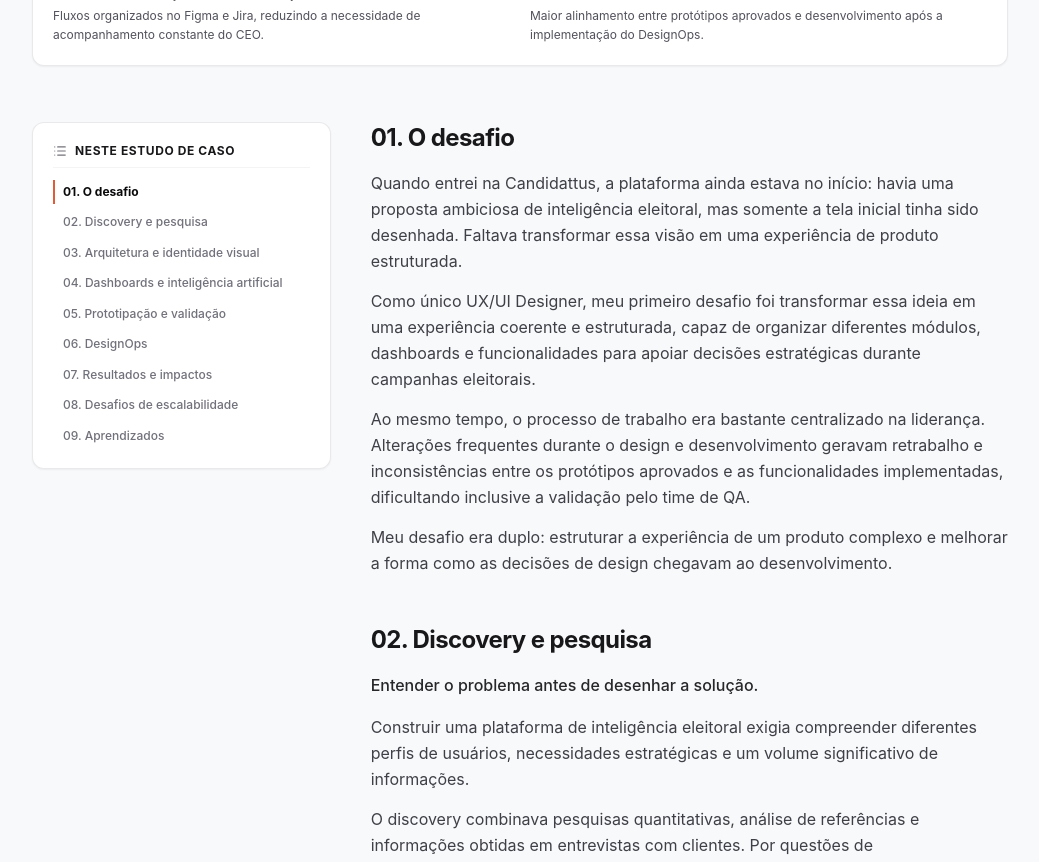
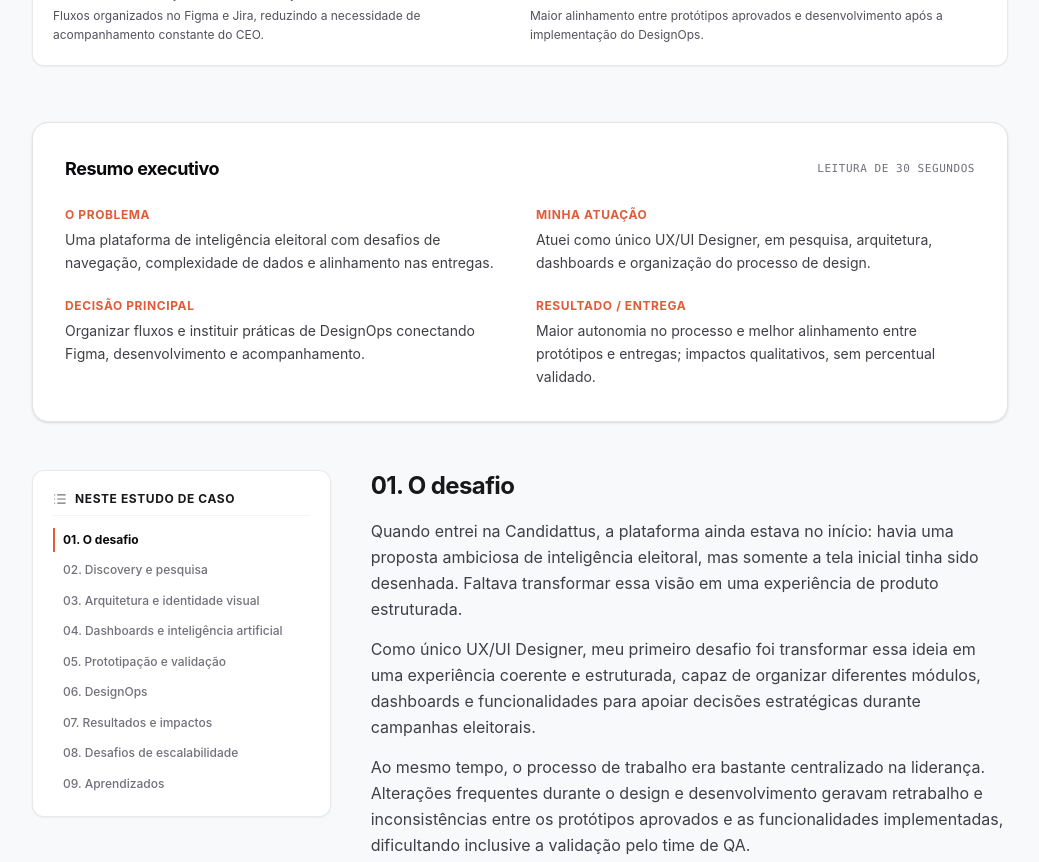
Before and after one commit to igormarianoapps/Portfolio, a React (Vite) app: page /projetos/candidattus in a window 1280 px wide. Shown: the part 1180-2042 px from the top of the page, without its empty margins (120-1159 px from the left). Built offline with nearby package versions, Linux system fonts and the light colour scheme.

Commit message:
feat: display quick summary at the start of case studies

```diff
--- a/src/pages/CaseStudyPage.tsx
+++ b/src/pages/CaseStudyPage.tsx
@@ -7,6 +7,7 @@ import { SEOHead } from '../components/SEOHead';
 import { CaseStudyVisual } from '../components/CaseStudyVisual';
 import { CaseStudyProcessFlow } from '../components/CaseStudyProcessFlow';
 import { CaseStudyExecutiveSummary } from '../components/CaseStudyExecutiveSummary';
+import { CaseStudyQuickSummary } from '../components/CaseStudyQuickSummary';
 import { ImageLightboxModal } from '../components/ImageLightboxModal';
 import { siteConfig } from '../data/site';
 import {
@@ -305,6 +306,8 @@ export const CaseStudyPage: React.FC = () => {
             ))}
           </div>
         )}
+
+        <CaseStudyQuickSummary project={project} />
 
         {/* Layout with Sticky Table of Contents and Main Editorial Column */}
         {((project.sections && project.sections.length > 0) || (project.tableOfContents && project.tableOfContents.length > 0)) && (
```
